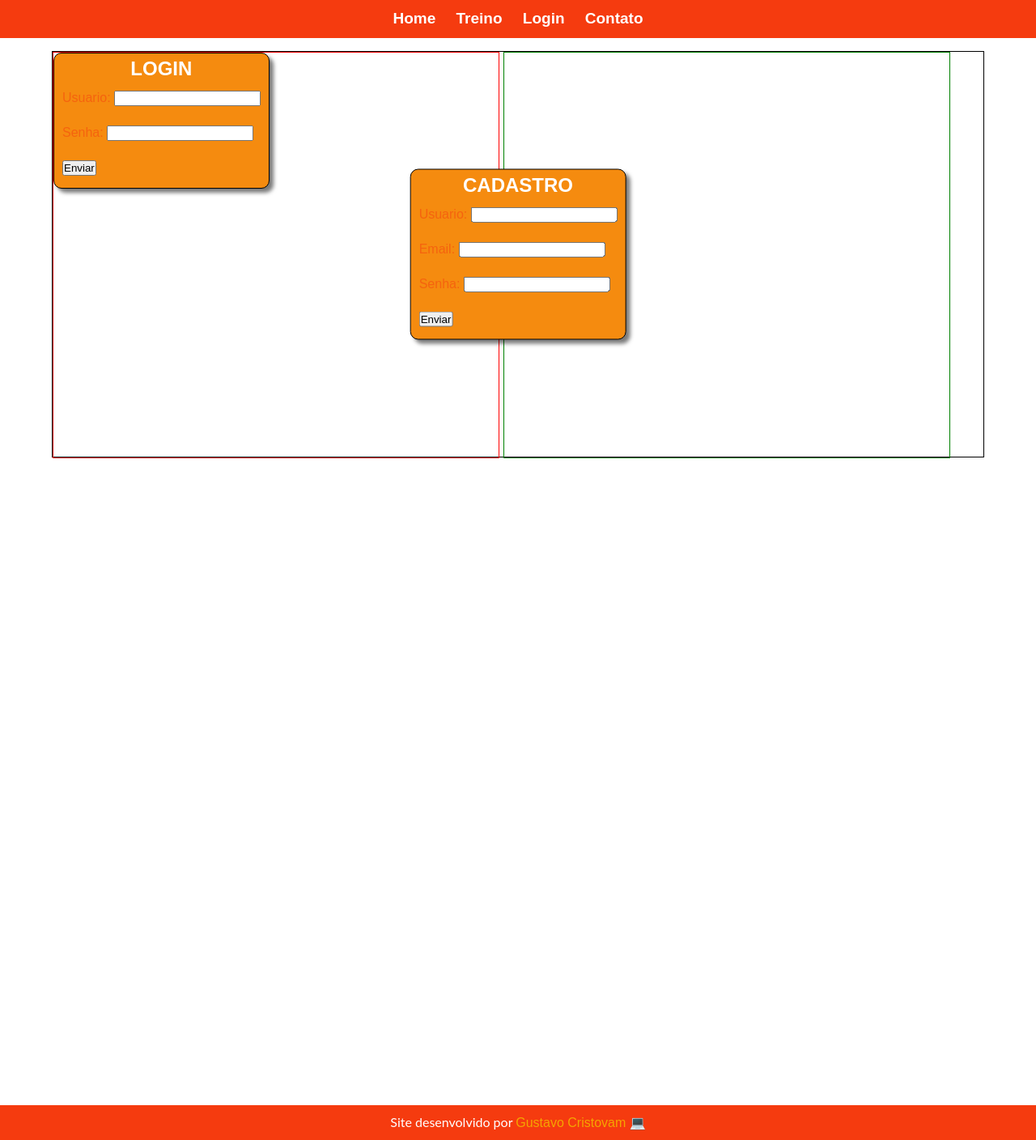
After one commit to gustavocristovam/gymup, a PHP site: page /login.html in a window 1280 px wide. The commit adds this page. Shown: the part 241-1649 px from the top of the page at 81% size. Run offline with PHP 8.4, Linux system fonts and the light colour scheme.

Commit message:
pagina de login
Estou criando o CSS das paginas de login e cadastro

```diff
--- /dev/null
+++ b/estilos/login.css
@@ -0,0 +1,64 @@
+@charset "UTF-8";
+
+
+
+div.form {
+    position: relative;
+    border: black solid 1px;
+    height: 500px;
+
+
+}
+
+div#login {
+    border: red solid 1px;
+    height: 500px;
+
+   width: 50cap;
+    display:inline-block;
+}
+
+div#cadastro {
+    border: green solid 1px;
+    height: 500px;
+    left: 50%;
+    top: 50%;
+    width: 50cap;
+    display:inline-block;
+}
+
+section {
+
+    background-color: var(--Azul-2);
+    border-radius: 10px;
+    box-shadow: 5px 5px 5px rgba(0, 0, 0, 0.527);
+    border: black solid 1px;
+    padding: 5px;
+}
+
+
+section#login {
+   position: absolute;
+
+
+}
+
+section#cadastro {
+    position: absolute;
+    left: 50%;
+    top: 50%;
+    transform: translate(-50%,-50%);
+}
+
+
+section.form p, h1 {
+    color: white;
+    font-weight: bold;
+    text-align: center;
+}
+
+section.form input {
+   padding: 3px;
+
+
+}
--- a/estilos/style.css
+++ b/estilos/style.css
@@ -16,6 +16,7 @@
 * {
     margin: 0px;
     padding: 0px;
+    font-family: Arial, Helvetica, sans-serif;
 }
 html, body {
    height: 100vh;
--- a/index.html
+++ b/index.html
@@ -52,13 +52,13 @@
 
                 <p>
                 <div class="citacao">
-                <blockquote >Que desgraça é para o homem envelhecer sem nunca ver a beleza e
+                    <blockquote>Que desgraça é para o homem envelhecer sem nunca ver a beleza e
                         força
                         que o seu corpo é capaz!"
                         Sócrates </blockquote>
                     </p>
                 </div>
-                <h2  class="title">Crie Seus Próprios Treinos</h2>
+                <h2 class="title">Crie Seus Próprios Treinos</h2>
                 <p>Colocamos nas suas mãos o poder de criar treinos personalizados. Escolha entre uma variedade de
                     exercícios, defina séries, repetições e personalize seu treino de acordo com suas necessidades
                     específicas.</p>
--- /dev/null
+++ b/login.html
@@ -0,0 +1,64 @@
+<!DOCTYPE html>
+<html lang="pt-br">
+
+<head>
+    <meta charset="UTF-8">
+    <meta name="viewport" content="width=device-width, initial-scale=1.0">
+    <title>Login - GymUP</title>
+    <link rel="stylesheet" href="../gymup/estilos/style.css">
+    <link rel="stylesheet" href="../gymup/estilos/login.css">
+</head>
+
+<body>
+
+    <header>
+
+
+    </header>
+    <nav>
+        <a href="#">Home</a>
+        <a href="workout.html">Treino</a>
+        <a href="login.html">Login</a>
+        <a href="#">Contato</a>
+    </nav>
+    <main>
+        <div class="form">
+
+            <div id="login">
+                <section id="login">
+                    <h1 style="text-align: center;">LOGIN</h1>
+                    <form action="login.php" method="POST" autocomplete="off">
+                        <!--cria relação entre o <p> e o <input> utilizando o <label>-->
+                        <p><label for="iuser">Usuario:</label> <input type="text" name="user" id="iuser" minlength="8"
+                                maxlength="20" required></p>
+                        <p><label for="ipassword">Senha: </label><input type="password" name="password" id="ipassword"
+                                required inlength="8" maxlength="20"></p>
+                        <p><input type="submit" value="Enviar"></p>
+                    </form>
+                </section>
+            </div>
+
+            <div id="cadastro">
+                <section id="cadastro">
+                    <h1 style="text-align: center;">CADASTRO</h1>
+                    <form action="cadastro.php" method="POST" autocomplete="off">
+                        <!--cria relação entre o <p> e o <input> utilizando o <label>-->
+                        <p><label for="iuser">Usuario:</label> <input type="text" name="user" id="iuser" minlength="8"
+                                maxlength="20" required></p>
+                        <p><label for="iemail">Email:</label> <input type="text" name="email" id="iemail" minlength="8"
+                                maxlength="20" required></p>
+                        <p><label for="ipassword">Senha: </label><input type="password" name="password" id="ipassword"
+                                required inlength="8" maxlength="20"></p>
+                        <p><input type="submit" value="Enviar"></p>
+                    </form>
+                </section>
+            </div>
+        </div>
+    </main>
+    <footer style="margin-top: 800px;">
+        <p>Site desenvolvido por <a class='externo ' href="https://github.com/gustavocristovam" target="_blank">Gustavo
+                Cristovam</a></p>
+    </footer>
+</body>
+
+</html>
```
Lines whose indentation alone changed are shown as unchanged.
